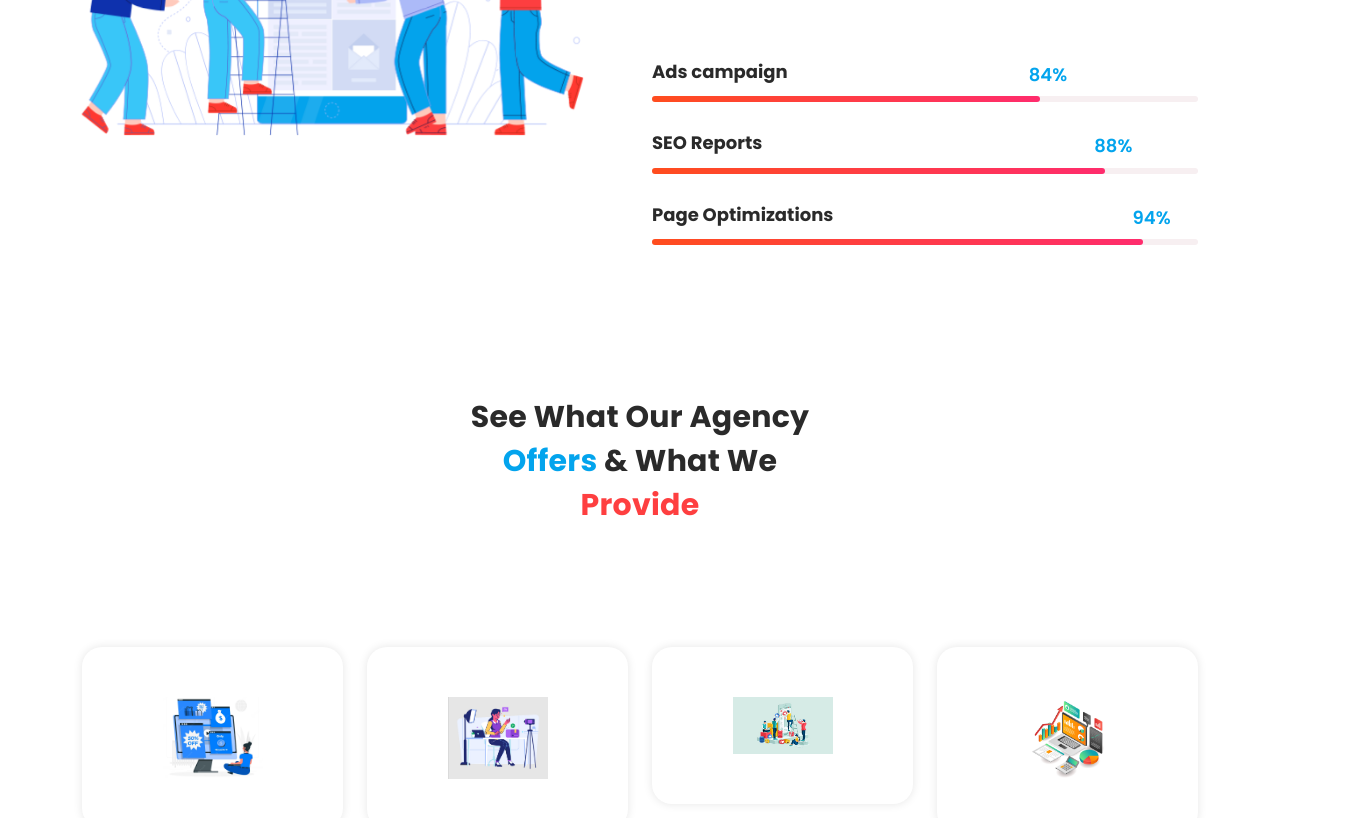
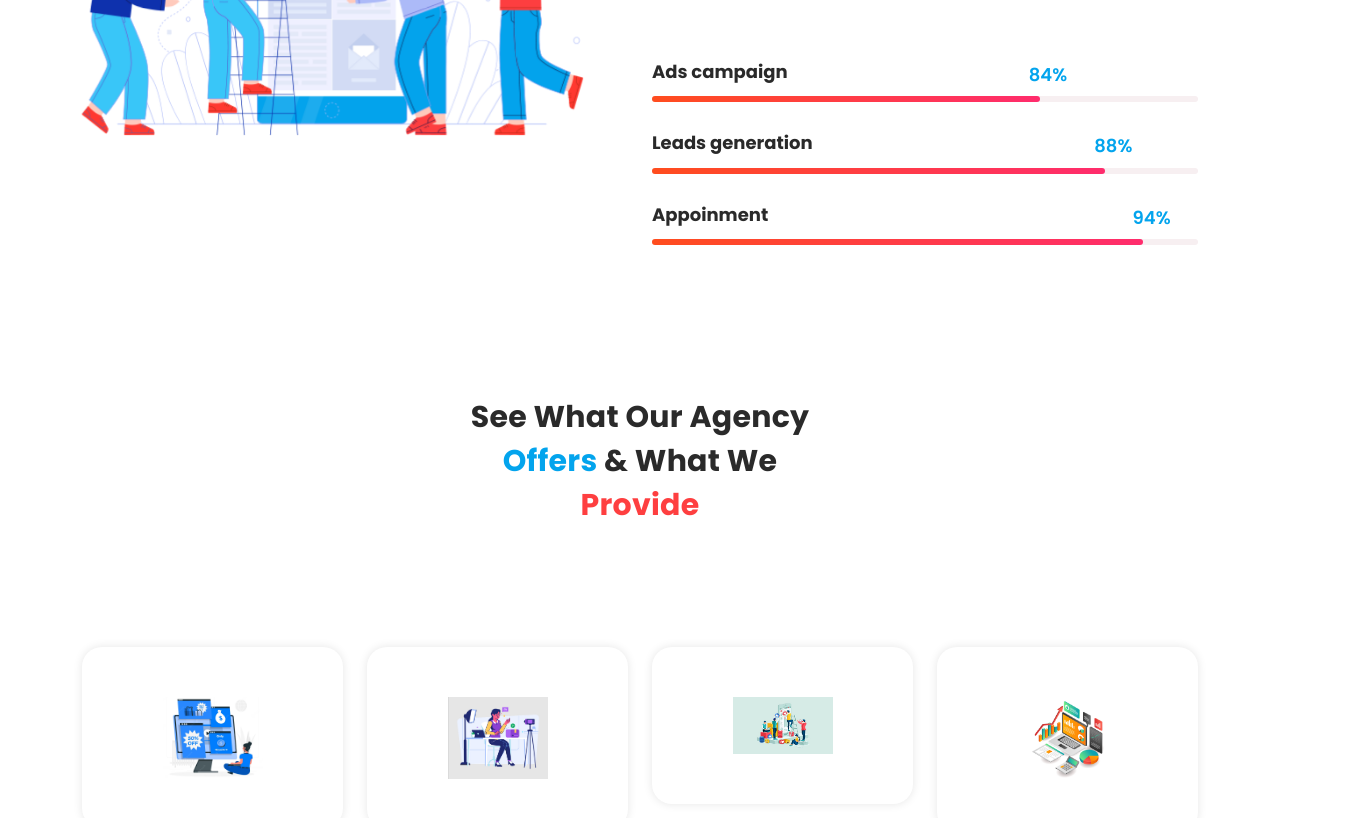
Before and after one commit to deaddonoku/4upspark.io, a plain HTML site: page index.html in a window 1280 px wide. Shown: the part 2080-2898 px from the top of the page, 1347 px wide, since content can reach past the window. Drawn offline with Linux system fonts and the light colour scheme; files whose address does not match are found by name.

Commit message:
index.html

```diff
--- a/index.html
+++ b/index.html
@@ -187,7 +187,7 @@ https://templatemo.com/tm-562-space-dynamic
             </div>
             <div class="col-lg-12">
               <div class="second-bar progress-skill-bar">
-                <h4>SEO Reports</h4>
+                <h4>Leads generation</h4>
                 <span>88%</span>
                 <div class="filled-bar"></div>
                 <div class="full-bar"></div>
@@ -195,7 +195,7 @@ https://templatemo.com/tm-562-space-dynamic
             </div>
             <div class="col-lg-12">
               <div class="third-bar progress-skill-bar">
-                <h4>Page Optimizations</h4>
+                <h4>Appoinment</h4>
                 <span>94%</span>
                 <div class="filled-bar"></div>
                 <div class="full-bar"></div>
```
